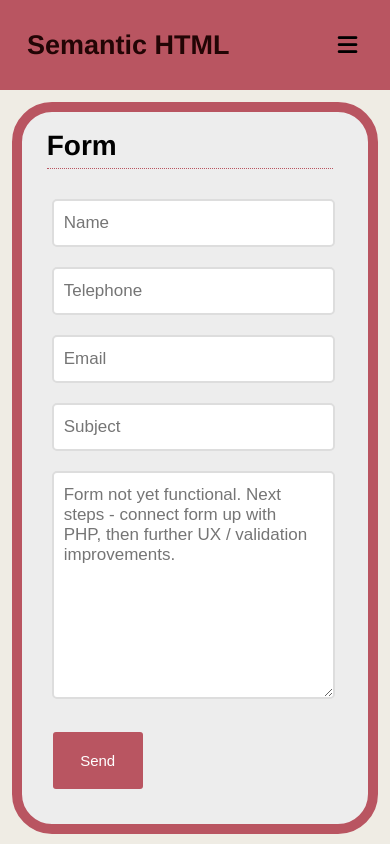
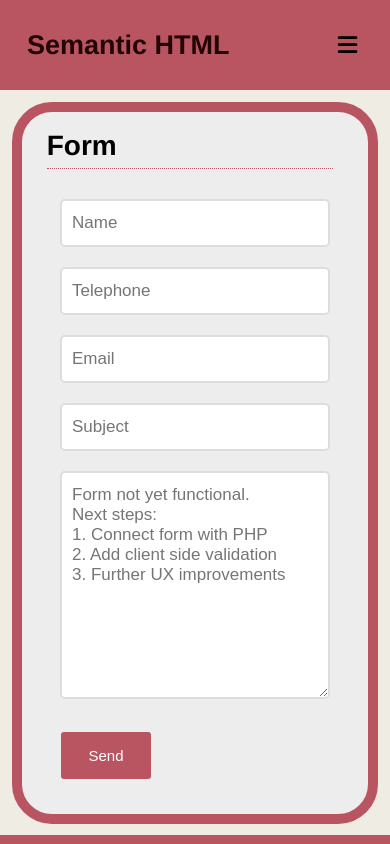
Before and after one commit to BramBrooks/semanticHTML, a React (Create React App) app: page /form in a window 390 px wide. Shown: the top 844 px of the page. Built offline with nearby package versions, Linux system fonts and the light colour scheme; a web font is replaced by a local one.

Commit message:
updates to embedded and form pages

```diff
--- a/src/pages/4.form.jsx
+++ b/src/pages/4.form.jsx
@@ -54,7 +54,9 @@ const Form = () => {
                 {" "}
                 {/* ********************* FLEX ITEM TWO ********************* */}
                 <p>
-                  <textarea placeholder="Form not yet functional. Next steps - connect form up with PHP, then further UX / validation improvements. "></textarea>
+                  <textarea
+                    placeholder="Form not yet functional.&#10;Next steps:&#10;1. Connect form with PHP&#10;2. Add client side validation&#10;3. Further UX improvements"
+                  ></textarea>
                 </p>
                 <div className="button_container">
                   {" "}
--- a/src/styles/pages/4.form.scss
+++ b/src/styles/pages/4.form.scss
@@ -76,9 +76,10 @@
             border: black 0px solid;
             border-radius: 3px;
             background-color: $red-background;
-            padding: 20px;
+            padding: 15px;
             width: 90px;
             font-size: 15px;
+            margin-left: 1px;
           }
 
           button:hover {
@@ -119,7 +120,7 @@
           }
           .flex_item_1,
           .flex_item_2 {
-            width: 100%;
+            width: 275px;
             min-width: 100px;
           }
           .button_container {
--- a/src/styles/pages/5.embeded.scss
+++ b/src/styles/pages/5.embeded.scss
@@ -28,6 +28,10 @@
     margin: 0 30px 5px 0;
   }
 
+  h2:nth-of-type(1) {
+    margin-bottom: -10px;
+  }
+
   @media screen and (max-width: 430px) {
     h2 {
       font-size: 28px;
@@ -46,7 +50,7 @@
         border-bottom: 1px dotted $red-background;
         margin: 0 10px 0 10px;
         summary {
-          margin-bottom: 40px;
+          margin-bottom: 48px;
         }
       }
 
@@ -97,6 +101,7 @@
         border-radius: 11px;
         list-style: none;
         margin-left: 30px;
+        margin-bottom: 40px;
         padding: 20px 20px 5px 20px;
         li {
           margin-bottom: 20px;
@@ -142,8 +147,8 @@
           width: 300px;
           height: auto;
           padding: 15px;
-          border: grey solid 1px;
-          border: $red-background solid 1px;
+          // border: grey solid 1px;
+          // border: $red-background solid 1px;
           border-radius: 5px;
           margin: 10px 10px;
         }
```
